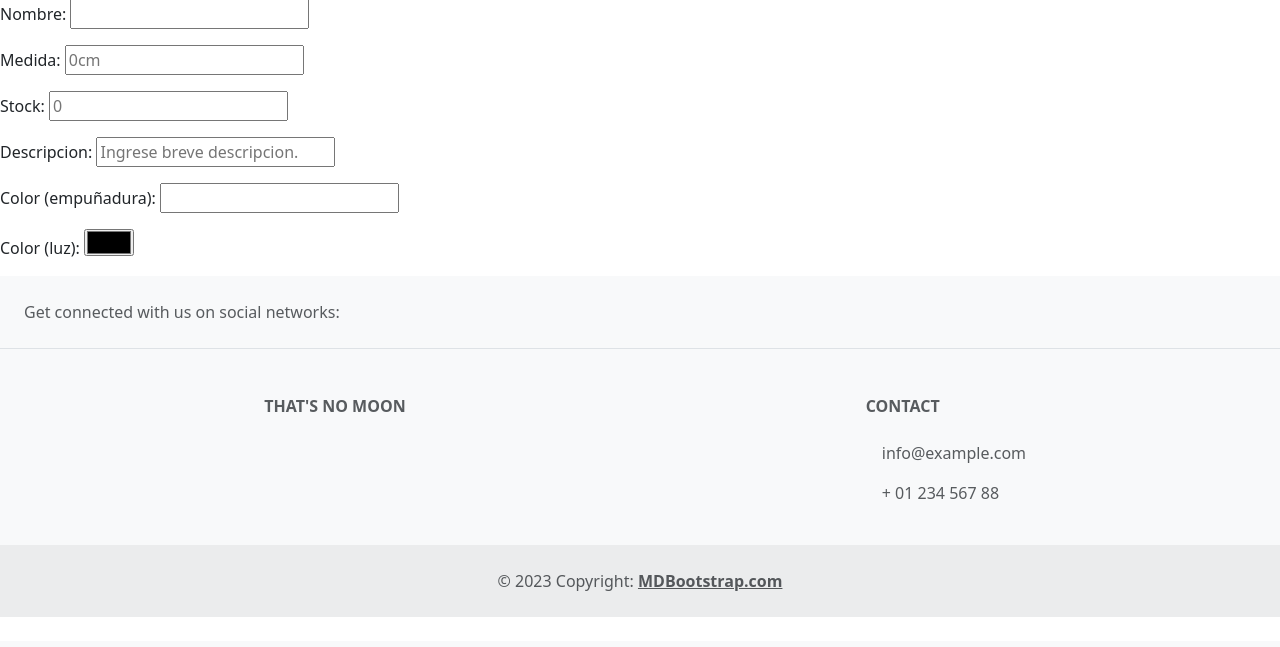
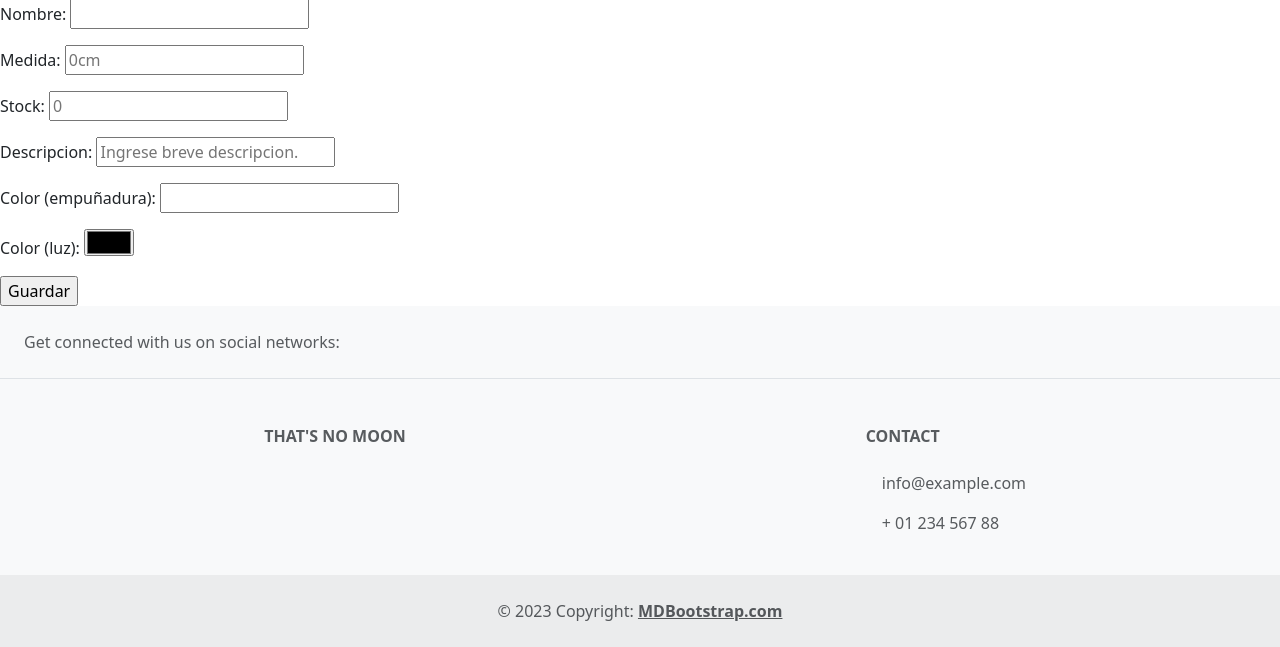
Before and after one commit to LeanLuna21/MiPrimeraPagina-LunaLeandro, a Django app: page /stock/productos/ in a window 1280 px wide. Shown: the part 159-806 px from the top of the page. Before the commit the page ends 776 px from the top, so only its background shows below. Run offline with Django 4.2, Linux system fonts and the light colour scheme.

Commit message:
html update

```diff
--- a/django_entrega/templates/productos.html
+++ b/django_entrega/templates/productos.html
@@ -7,13 +7,14 @@
 <h1 style="text-align: center"> Esta es la pestaña productos </h1>
 
 <h2>Ingrese Producto: </h2>
-
+<form action="" method="POST">
     <p>Nombre: <input type="text" name="nombre"></p>
     <p>Medida: <input type="text" name="medida" placeholder="0cm"></p>
     <p>Stock: <input type="number" name="stock" placeholder="0"></p>
     <p>Descripcion: <input type="text" name="descripcion" placeholder="Ingrese breve descripcion."></p>
     <p>Color (empuñadura): <input type="text" name="color_sable"></p>
     <p>Color (luz): <input type="color" name="color_luz"></p>
-
+    <input type="submit" value="Guardar">
+</form>
 
 {% endblock contenidoQueCambia	 %}
```
Also changed, not shown: django_entrega/templates/clientes.html (+5 -5 lines). Lines whose indentation alone changed are shown as unchanged.
